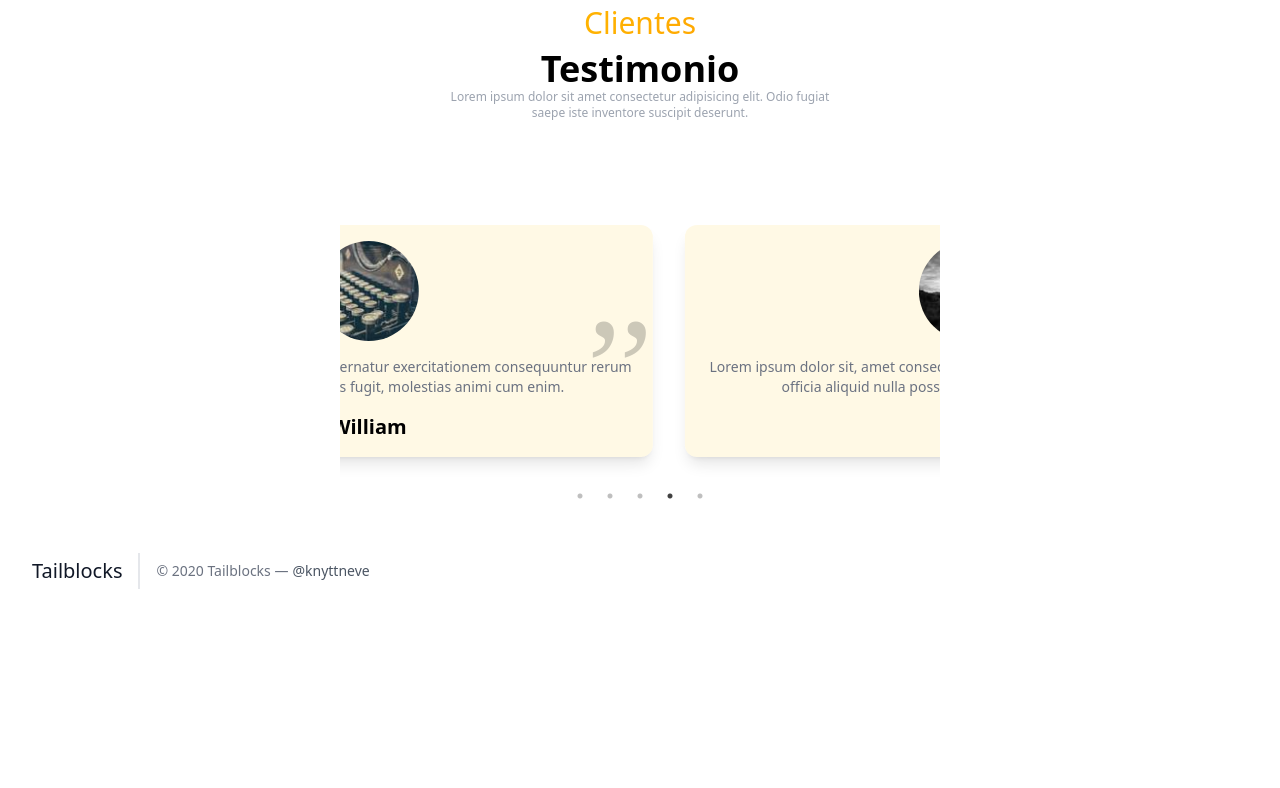
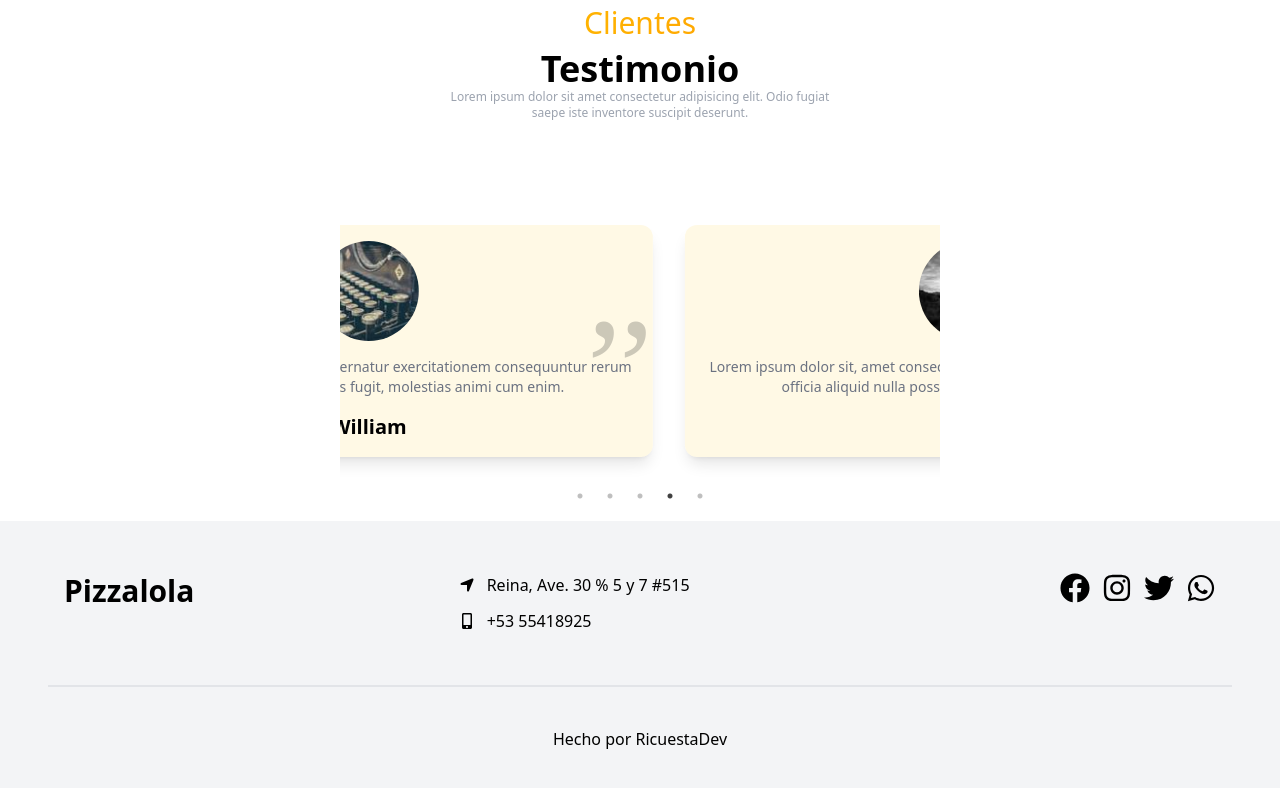
Before and after one commit to Ricuesta86/nextjs-pizzeria, a Next.js app: page / in a window 1280 px wide. Shown: the part 1602-2390 px from the top of the page. Before the commit the page ends 2223 px from the top, so only its background shows below. Built offline with nearby package versions, Linux system fonts and the light colour scheme.

Commit message:
Adicionamos el footer

```diff
--- a/app/components/footer/footer.tsx
+++ b/app/components/footer/footer.tsx
@@ -1,29 +1,49 @@
-export default function Footer(){
-    return (<>
-    <footer className="text-gray-600 body-font">
-  <div className="container px-5 py-8 mx-auto flex items-center sm:flex-row flex-col">
-    <a className="flex title-font font-medium items-center md:justify-start justify-center text-gray-900">
-
-      <span className="ml-3 text-xl">Tailblocks</span>
-    </a>
-    <p className="text-sm text-gray-500 sm:ml-4 sm:pl-4 sm:border-l-2 sm:border-gray-200 sm:py-2 sm:mt-0 mt-4">© 2020 Tailblocks —
-      <a href="https://twitter.com/knyttneve" className="text-gray-600 ml-1" rel="noopener noreferrer" target="_blank">@knyttneve</a>
-    </p>
-    <span className="inline-flex sm:ml-auto sm:mt-0 mt-4 justify-center sm:justify-start">
-      <a className="text-gray-500">
-
-      </a>
-      <a className="ml-3 text-gray-500">
-
-      </a>
-      <a className="ml-3 text-gray-500">
-
-      </a>
-      <a className="ml-3 text-gray-500">
-
-      </a>
-    </span>
-  </div>
-</footer>
-    </>)
+import Link from "next/link";
+import { FaFacebook, FaInstagram, FaMobileAlt } from "react-icons/fa";
+import { FaLocationArrow, FaTwitter, FaWhatsapp } from "react-icons/fa6";
+export default function Footer() {
+  return (
+    <>
+      <footer className="bg-gray-100 dark:bg-gray-950">
+        <div className="container mx-auto">
+          <div className="grid md:grid-cols-3 py-5">
+            <div className="py-8 px-4">
+              <h1 className="flex items-center gap-3 text-xl sm:text-3xl text-justify sm:text-left font-bold">
+                Pizzalola
+              </h1>
+            </div>
+            <div className="py-8 px-4">
+              <div className="flex items-center gap-3">
+                <FaLocationArrow />
+                <p>Reina, Ave. 30 % 5 y 7 #515</p>
+              </div>
+              <div className="flex items-center gap-3 mt-3">
+                <FaMobileAlt />
+                <p>+53 55418925</p>
+              </div>
+            </div>
+            <div className="py-8 px-4">
+              <div className="flex items-center  md:justify-end gap-3">
+                <Link href={"#"} className="text-3xl">
+                  <FaFacebook />
+                </Link>
+                <Link href={"#"} className="text-3xl">
+                  <FaInstagram />
+                </Link>
+                <Link href={"#"} className="text-3xl">
+                  <FaTwitter />
+                </Link>{" "}
+                <Link href={"#"} className="text-3xl">
+                  <FaWhatsapp/>
+                </Link>
+              </div>
+            </div>
+          </div>
+          <div className="text-center py-10 border-t-2 border-gray-300/50">
+            <p>Hecho por RicuestaDev</p>
+          </div>
+        </div>
+      </footer>
+    </>
+  );
 }
--- a/app/components/navbar/navbar.tsx
+++ b/app/components/navbar/navbar.tsx
@@ -1,5 +1,5 @@
+import { FaCartShopping } from "react-icons/fa6";
 import Darkmode from "./darkmode";
-import { ShoppingCartIcon } from "@heroicons/react/24/solid";
 
 export default function Navbar() {
   return (
@@ -11,23 +11,40 @@ export default function Navbar() {
               <a href="#">Pizzalola</a>
             </div>
             <div className="flex items-center gap-4">
-                <div>
-                    <Darkmode />
-                </div>
+              <div>
+                <Darkmode />
+              </div>
               <ul className="hidden sm:flex gap-4">
                 <li>
-                  <a href="#" className="inline-block px-4 py-4 hover:text-primary">Inicio</a>
+                  <a
+                    href="#"
+                    className="inline-block px-4 py-4 hover:text-primary"
+                  >
+                    Inicio
+                  </a>
                 </li>
                 <li>
-                  <a href="#" className="inline-block px-4 py-4 hover:text-primary">About</a>
+                  <a
+                    href="#"
+                    className="inline-block px-4 py-4 hover:text-primary"
+                  >
+                    About
+                  </a>
                 </li>
                 <li>
-                  <a href="#" className="inline-block px-4 py-4 hover:text-primary">Contacto</a>
+                  <a
+                    href="#"
+                    className="inline-block px-4 py-4 hover:text-primary"
+                  >
+                    Contacto
+                  </a>
                 </li>
               </ul>
-              <button className="bg-gradient-to-r from-primary to-secondary text-white px-4 py-1 rounded-full hover:scale-105 duration-300 flex items-center gap-2">Order <ShoppingCartIcon className="h-4 w-4" /></button>
+              <button className="bg-gradient-to-r from-primary to-secondary text-white px-4 py-1 rounded-full hover:scale-105 duration-300 flex items-center gap-2">
+                Ordene
+                <FaCartShopping className="h-4 w-4" />
+              </button>
               {/* heroicons shopping-cart */}
-
             </div>
           </div>
         </div>
--- a/package.json
+++ b/package.json
@@ -9,11 +9,11 @@
     "lint": "next lint"
   },
   "dependencies": {
-    "@heroicons/react": "^2.0.18",
     "@tailwindcss/forms": "^0.5.7",
     "@types/node": "20.5.7",
     "@types/react-slick": "^0.23.13",
     "@types/slick-carousel": "^1.6.40",
+    "aos": "^2.3.4",
     "autoprefixer": "10.4.15",
     "bcrypt": "^5.1.1",
     "clsx": "^2.0.0",
@@ -22,6 +22,7 @@
     "postcss": "8.4.31",
     "react": "^18",
     "react-dom": "^18",
+    "react-icons": "^5.0.1",
     "react-slick": "^0.30.2",
     "slick-carousel": "^1.8.1",
     "tailwindcss": "3.3.3",
```
Also changed, not shown: 1 other file (tests, documents, lock files or other folders).
